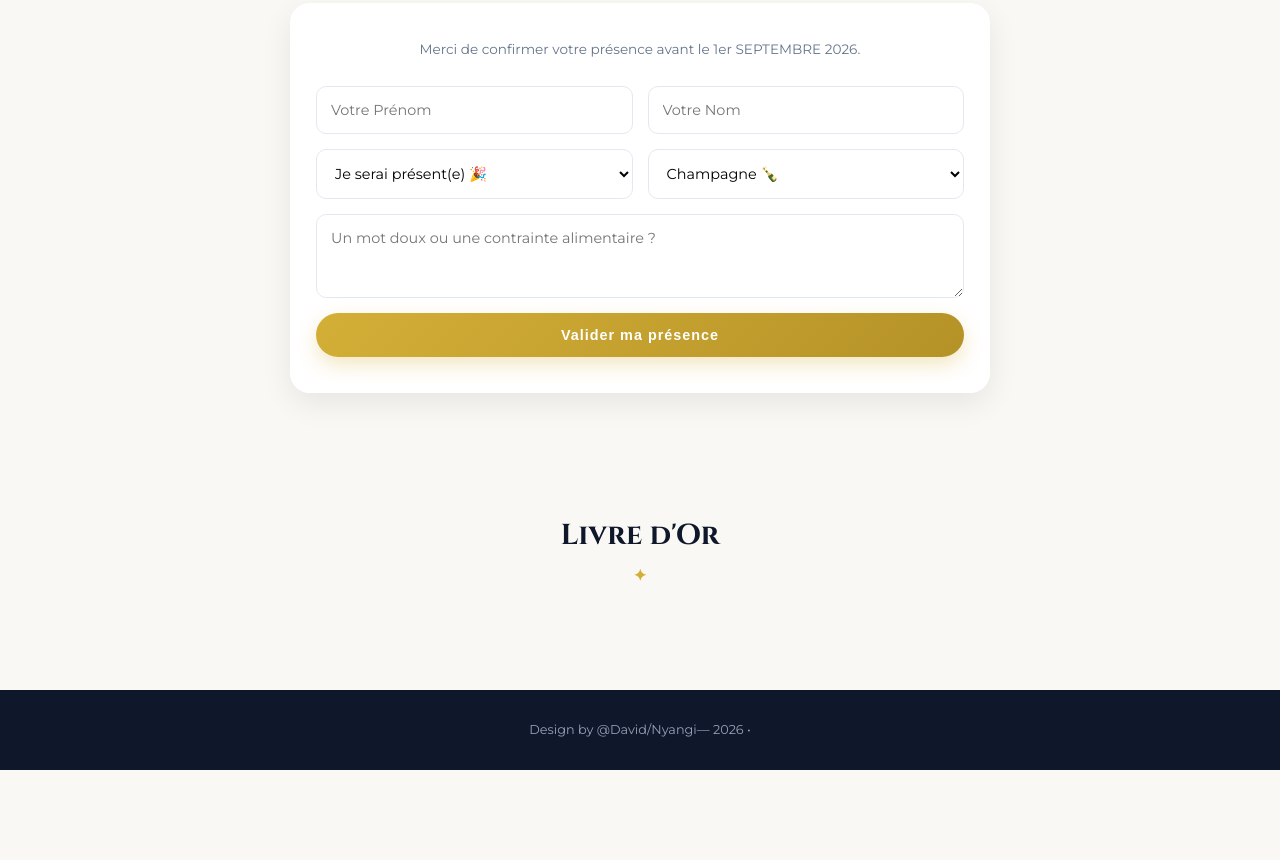
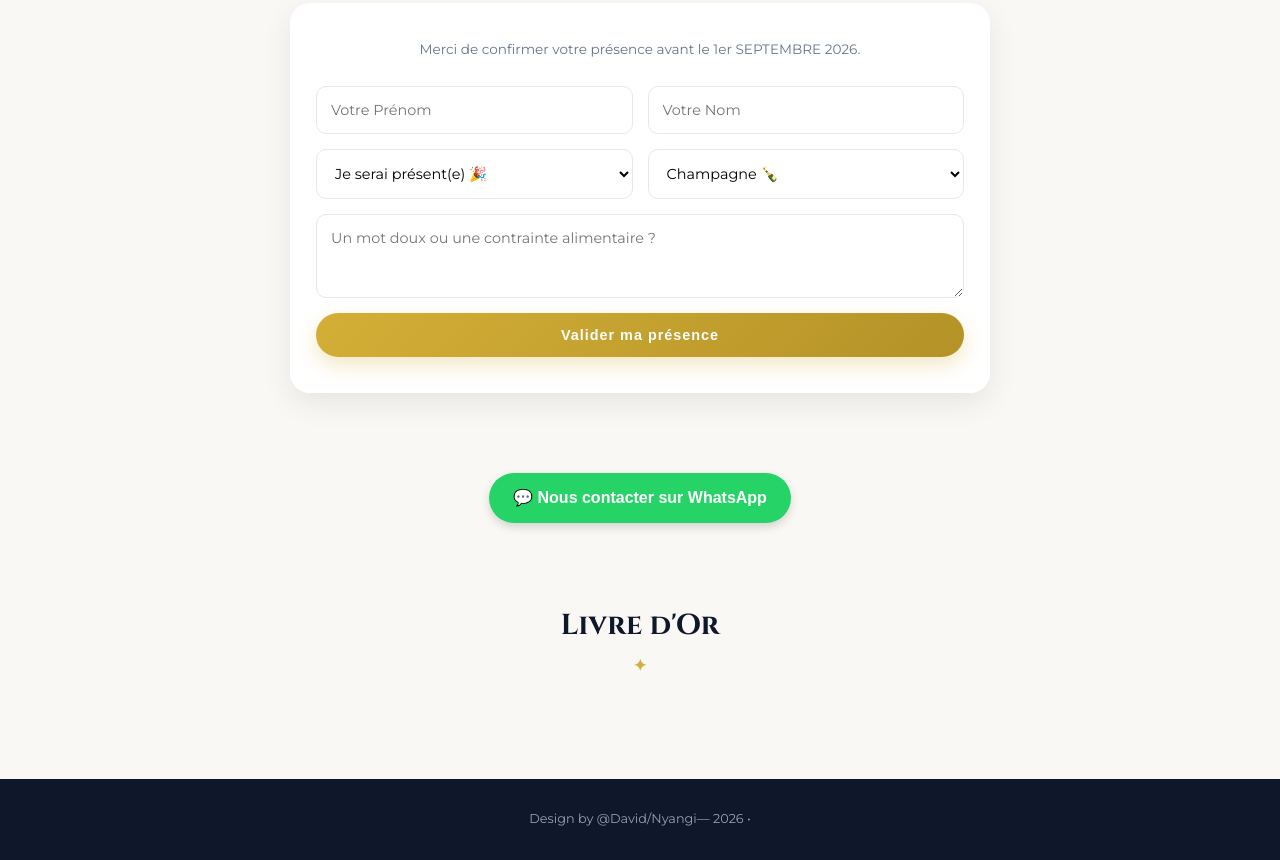
Before and after one commit to phenix243/invitation-marige, a website: page public/index.html in a window 1280 px wide. Shown: the part 3695-4555 px from the top of the page. Before the commit the page ends 4465 px from the top, so only its background shows below. Drawn offline with Linux system fonts and the light colour scheme; no server answers.

Commit message:
ajout du bouton whatsapp
a

```diff
--- a/public/index.html
+++ b/public/index.html
@@ -307,7 +307,14 @@
 
         </div>
     </section>
-
+<!-- Bouton Contact WhatsApp -->
+<div class="whatsapp-container">
+    <a href="https://wa.me/243825598580?text=Bonjour,%20j'ai%20une%20question%20concernant%20l'invitation"
+       target="_blank"
+       class="whatsapp-btn">
+        💬 Nous contacter sur WhatsApp
+    </a>
+</div>
     <!-- 6. LIVRE D'OR -->
     <section class="section">
         <h2 class="section-title">Livre d'Or</h2>
--- a/public/style.css
+++ b/public/style.css
@@ -730,3 +730,25 @@ footer {
     color: #94a3b8;
     font-style: italic;
 }
+.whatsapp-container {
+    text-align: center;
+    margin: 20px 0;
+}
+
+.whatsapp-btn {
+    display: inline-block;
+    background-color: #25D366;
+    color: white;
+    padding: 12px 24px;
+    border-radius: 30px;
+    text-decoration: none;
+    font-weight: bold;
+    font-family: sans-serif;
+    box-shadow: 0 4px 10px rgba(0,0,0,0.15);
+    transition: transform 0.2s ease, background-color 0.2s ease;
+}
+
+.whatsapp-btn:hover {
+    background-color: #1EBE5D;
+    transform: scale(1.05);
+}
```
Also changed, not shown: server.js (+10 -3 lines).
